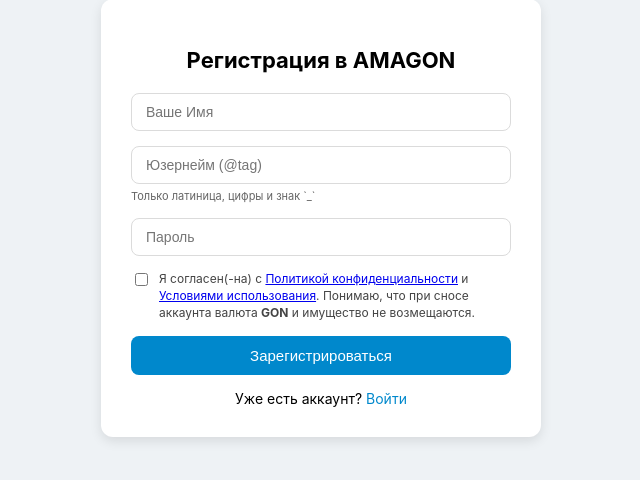
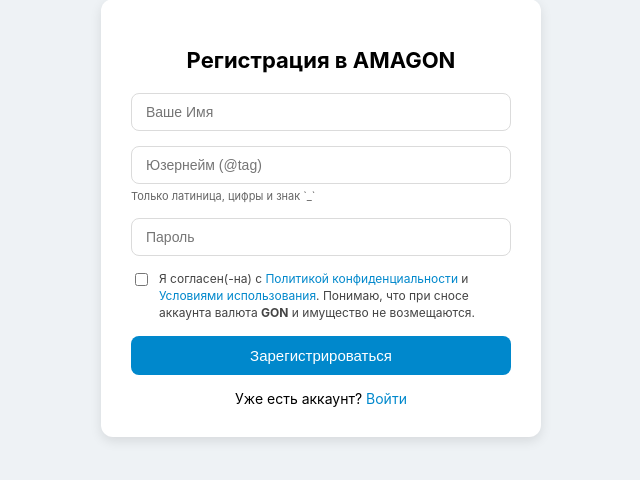
Before and after one commit to antonpro777/messenger, a Flask app: page /register in a window 1280 px wide. Shown: the part 182-662 px from the top of the page, without its empty margins (319-959 px from the left). Run offline with Flask 3, Linux system fonts and the light colour scheme; some libraries are stand-ins or nearby versions.

Commit message:
Update register.html

```diff
--- a/templates/register.html
+++ b/templates/register.html
@@ -47,6 +47,7 @@
         }
         button:hover { background: #0077b3; }
         .hint { font-size: 11px; color: #666; margin-top: -10px; margin-bottom: 15px; }
+
         .terms-container {
             font-size: 12px;
             color: #444;
@@ -60,6 +61,14 @@
             margin-top: 2px;
             cursor: pointer;
         }
+        .terms-container a {
+            color: #0088cc;
+            text-decoration: none;
+        }
+        .terms-container a:hover {
+            text-decoration: underline;
+        }
+
         .link { text-align: center; margin-top: 15px; font-size: 14px; }
         .link a { color: #0088cc; text-decoration: none; }
     </style>
@@ -77,7 +86,7 @@
 
             <input type="password" name="password" placeholder="Пароль" required>
 
-            <!-- Чек-поинт с согласием и правилами -->
+            <!-- Чек-поинт с раздельными ссылками -->
             <div class="terms-container">
                 <input type="checkbox" id="terms" name="terms_agree" required>
                 <label for="terms">
```
